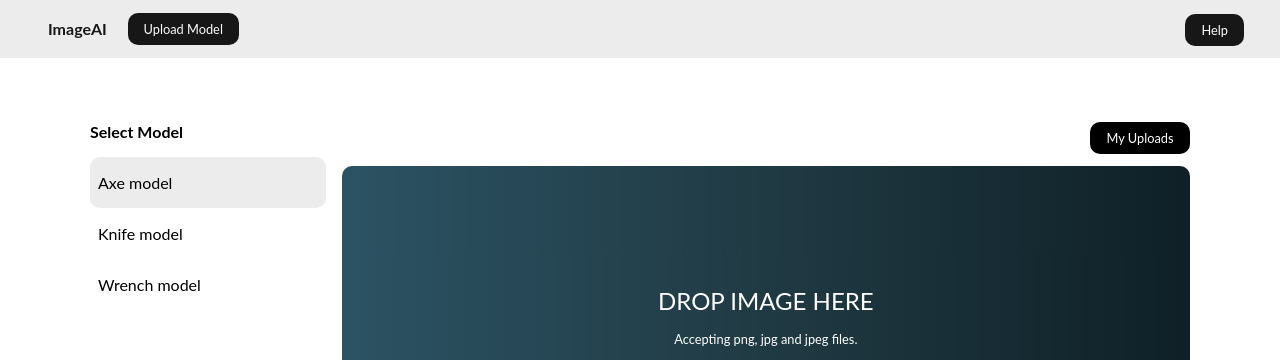
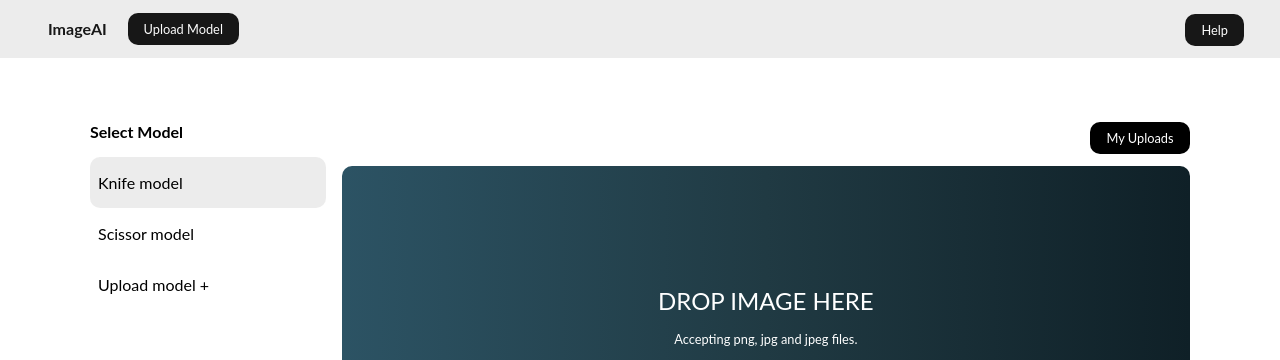
Before and after one commit to firdausthedev/webai, a React (Create React App) app: page / in a window 1280 px wide. Shown: the top 360 px of the page. Built offline with nearby package versions, Linux system fonts and the light colour scheme.

Commit message:
toogle model selection

```diff
--- a/src/components/upload/ImageUpload.js
+++ b/src/components/upload/ImageUpload.js
@@ -1,25 +1,34 @@
-import React from "react";
+import React, { useEffect, useState } from "react";
 import styled from "styled-components";
 
-const ImageUpload = () => {
+function ImageUpload() {
+  const [model, setModel] = useState("knife");
+
+  const modelFunc = (name) => {
+    setModel(name);
+  };
+
   return (
     <Upload>
       <div className='image-select'>
         <p>Select Model</p>
         <a
-          className='active'
-          a
-          href='#'
-          rel='noopener noreferrer'
-          target='_blank'
+          onClick={() => modelFunc("knife")}
+          className={model === "knife" ? "active" : ""}
         >
-          Axe model
-        </a>
-        <a a href='#' rel='noopener noreferrer' target='_blank'>
           Knife model
         </a>
-        <a a href='#' rel='noopener noreferrer' target='_blank'>
-          Wrench model
+        <a
+          onClick={() => modelFunc("scissor")}
+          className={model === "scissor" ? "active" : ""}
+        >
+          Scissor model
+        </a>
+        <a
+          onClick={() => modelFunc("model")}
+          className={model === "model" ? "active" : ""}
+        >
+          Upload model +
         </a>
       </div>
       <div className='image-upload'>
@@ -35,7 +44,7 @@ const ImageUpload = () => {
       </div>
     </Upload>
   );
-};
+}
 
 const Upload = styled.div`
   max-width: 1100px;
```
